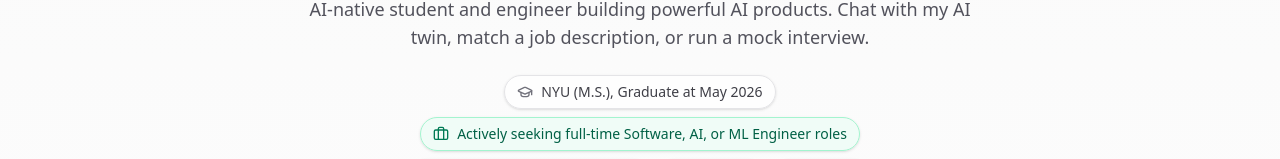
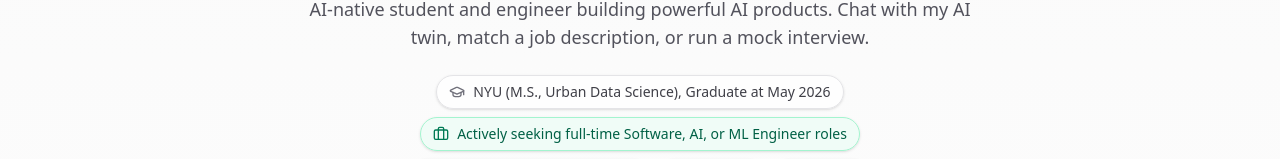
Before and after one commit to Oak112/chengai, a Next.js app: page / in a window 1280 px wide. Shown: the part 250-409 px from the top of the page. Built offline with nearby package versions, Linux system fonts and the light colour scheme; no server answers.

Commit message:
Update NYU major text

```diff
--- a/src/components/HeroIdentityBar.tsx
+++ b/src/components/HeroIdentityBar.tsx
@@ -54,7 +54,7 @@ export default function HeroIdentityBar() {
       <div className="flex flex-wrap items-center justify-center gap-2">
         <span className="inline-flex items-center gap-2 rounded-full border border-zinc-200 bg-white/70 px-3 py-1.5 text-sm font-medium text-zinc-700 shadow-sm dark:border-zinc-800 dark:bg-zinc-950/50 dark:text-zinc-200">
           <GraduationCap className="h-4 w-4 text-zinc-500 dark:text-zinc-400" />
-          NYU (M.S.), Graduate at May 2026
+          NYU (M.S., Urban Data Science), Graduate at May 2026
         </span>
 
         <span className="inline-flex items-center gap-2 rounded-full border border-emerald-200 bg-emerald-50/70 px-3 py-1.5 text-sm font-medium text-emerald-800 shadow-sm dark:border-emerald-900/60 dark:bg-emerald-950/30 dark:text-emerald-200">
```
